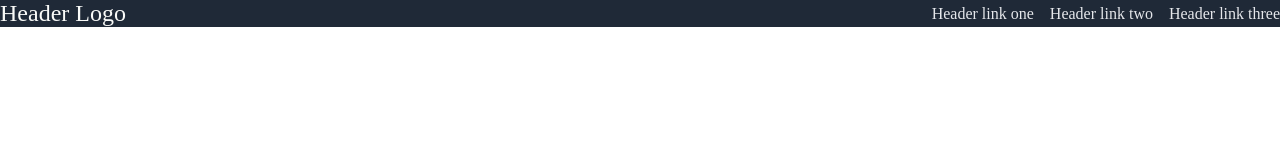
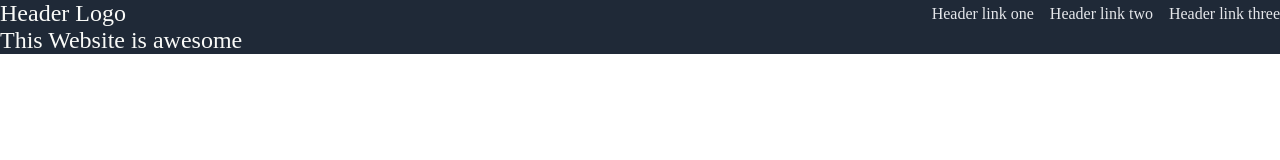
Before and after one commit to brycerobinsn/landingpage, a plain HTML site: page index.html in a window 1280 px wide. Drawn offline with Linux system fonts and the light colour scheme.

Commit message:
begin hero section of landing page

```diff
--- a/index.html
+++ b/index.html
@@ -22,6 +22,8 @@
                 </div>
             </div>
         </div>
-
+        <div class="hero">
+            <div class="logo"> This Website is awesome</div>
+        </div>
     </body>
 </html>
--- a/style.css
+++ b/style.css
@@ -1,6 +1,10 @@
 .header {
     display: flex;
     justify-content: space-between;
+    background-color: #1F2937;
+}
+.hero {
+    display: flex;
     background-color: #1F2937;
 }
 body {
```
